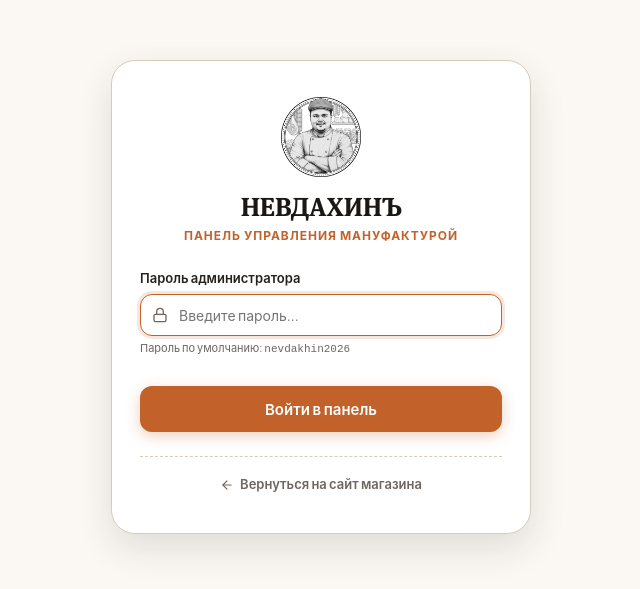
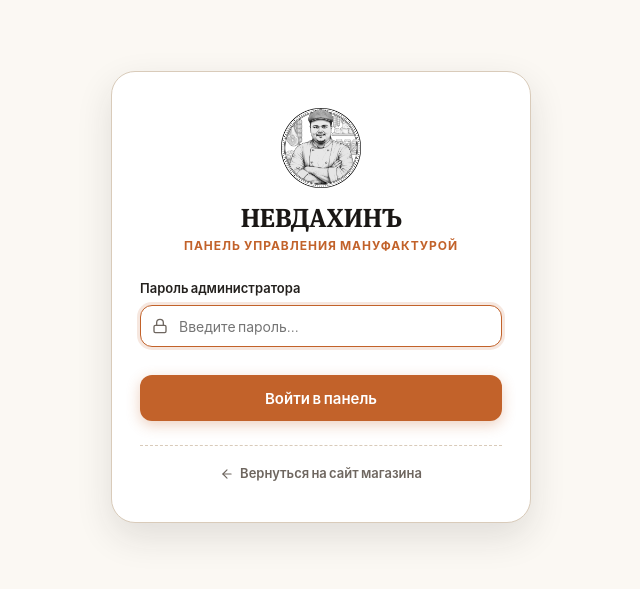
Before and after one commit to LeonINFIZ/nevdakhin, a Next.js app: page /admin/login in a window 1280 px wide. Shown: the part 103-692 px from the top of the page, without its empty margins (319-959 px from the left). Built offline with nearby package versions, Linux system fonts and the light colour scheme.

Commit message:
fix: remove default password hint text from admin login page

```diff
--- a/src/app/admin/login/page.tsx
+++ b/src/app/admin/login/page.tsx
@@ -133,9 +133,6 @@
                 autoFocus
               />
             </div>
-            <div style={{ fontSize: '11px', color: 'var(--text-muted)', marginTop: '4px' }}>
-              Пароль по умолчанию: <code>nevdakhin2026</code>
-            </div>
           </div>
 
           <button
```
